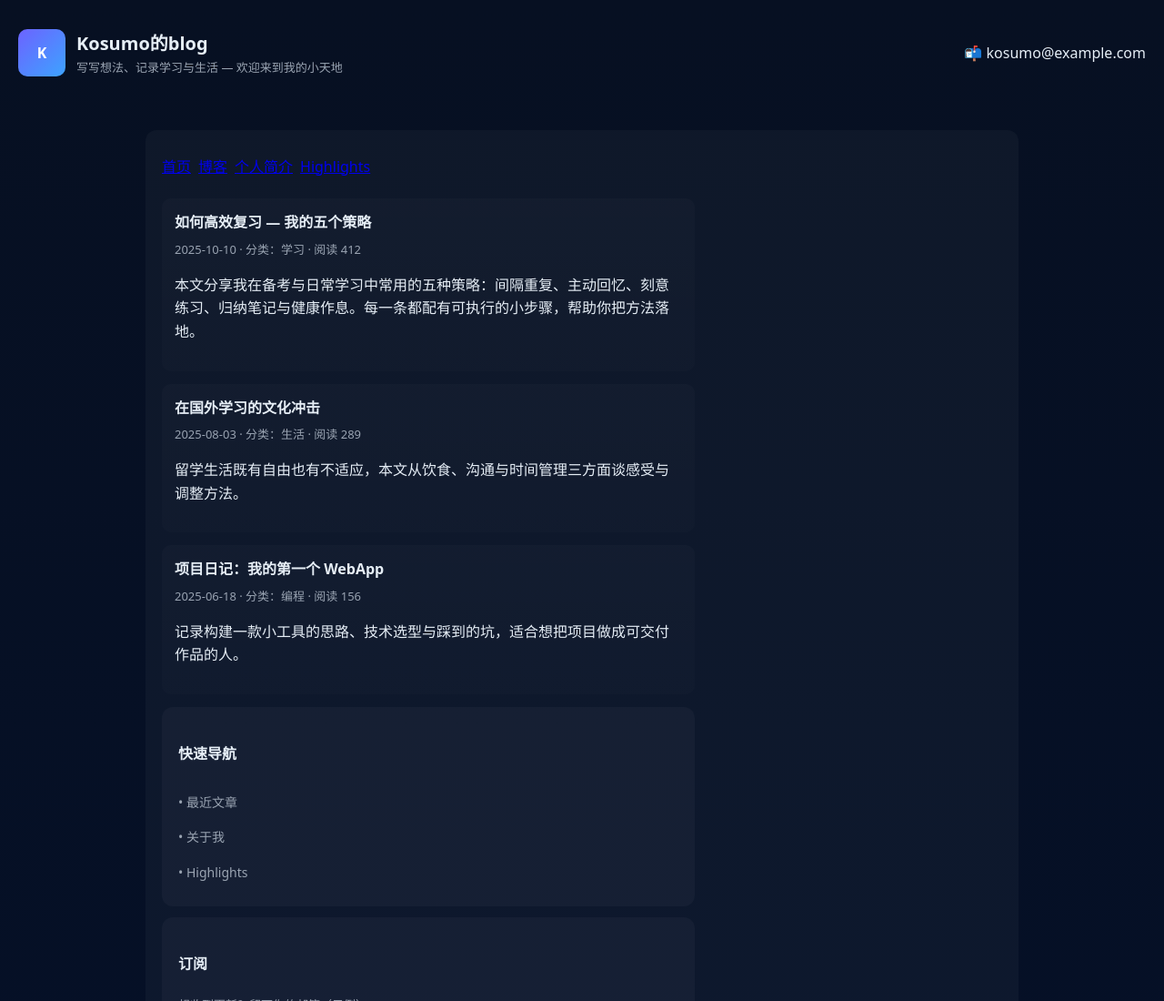
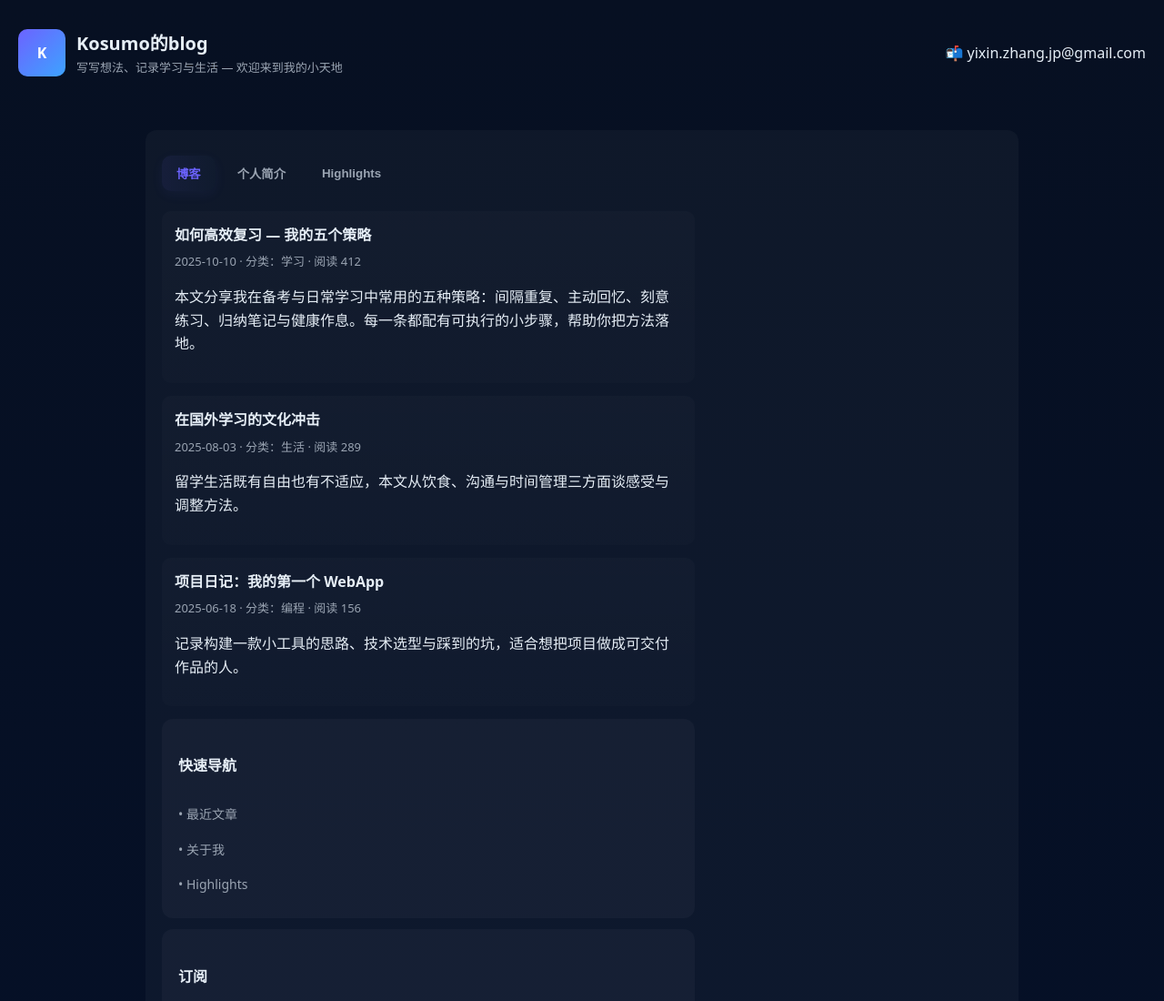
Before and after one commit to Elainezhang0510/Elainezhang0510.github.io, a plain HTML site: page index.html in a window 1280 px wide. Shown: the top 1100 px of the page at 91% size. Drawn offline with Linux system fonts and the light colour scheme.

Commit message:
Revise index.html

```diff
--- a/index.html
+++ b/index.html
@@ -55,18 +55,15 @@
         <p class="lead">写写想法、记录学习与生活 — 欢迎来到我的小天地</p>
       </div>
     </div>
-    <div aria-hidden="true">📬 kosumo@example.com</div>
+    <div aria-hidden="true">📬 yixin.zhang.jp@gmail.com </div>
   </header>
 
   <main>
     <section class="card" role="region" aria-label="site content">
       <nav class="tabs" role="tablist" aria-label="主导航">
-
-          <a href="index.html">首页</a>
-          <a href="blog/index.html">博客</a>
-          <a href="#about">个人简介</a>
-          <a href="#highlights">Highlights</a>
-
+        <button id="tab-blog" role="tab" aria-selected="true" class="active" data-panel="panel-blog">博客</button>
+        <button id="tab-about" role="tab" aria-selected="false" data-panel="panel-about">个人简介</button>
+        <button id="tab-high" role="tab" aria-selected="false" data-panel="panel-high">Highlights</button>
 
       </nav>
 
```
